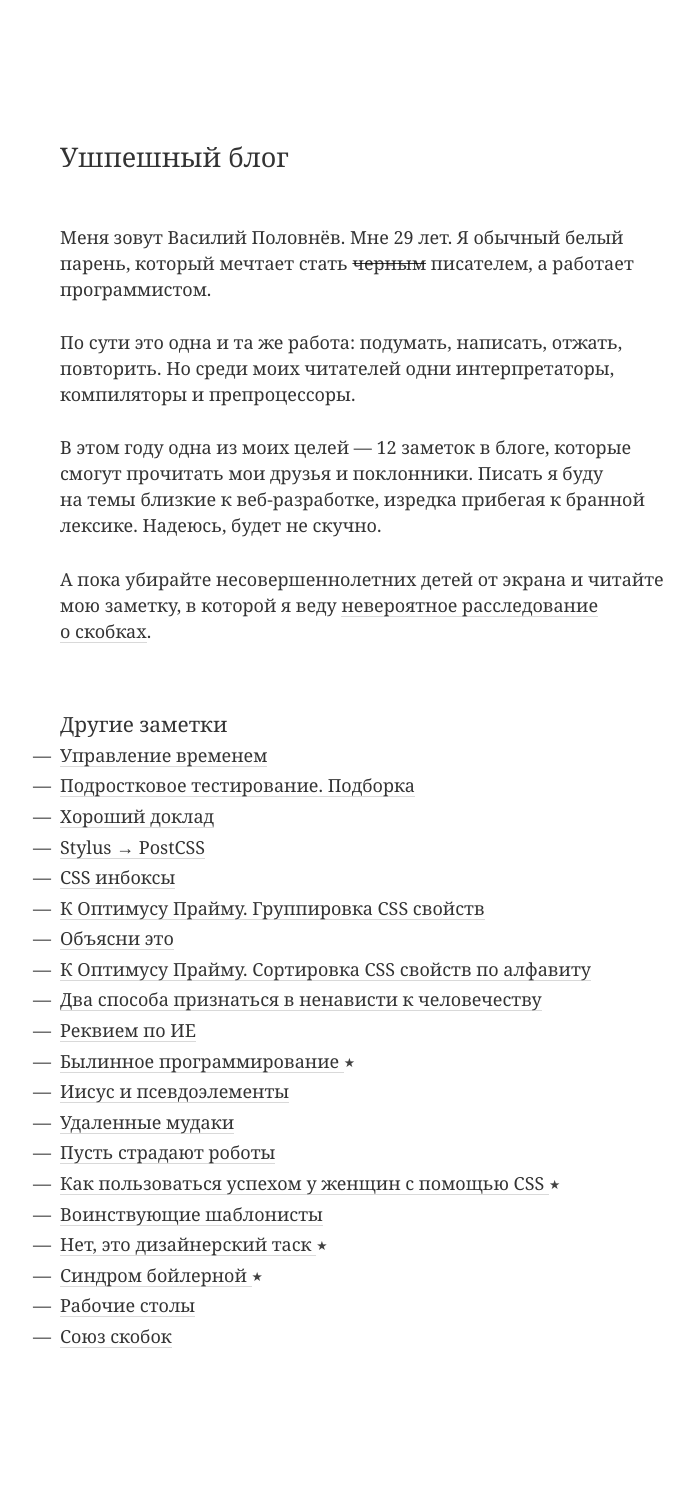
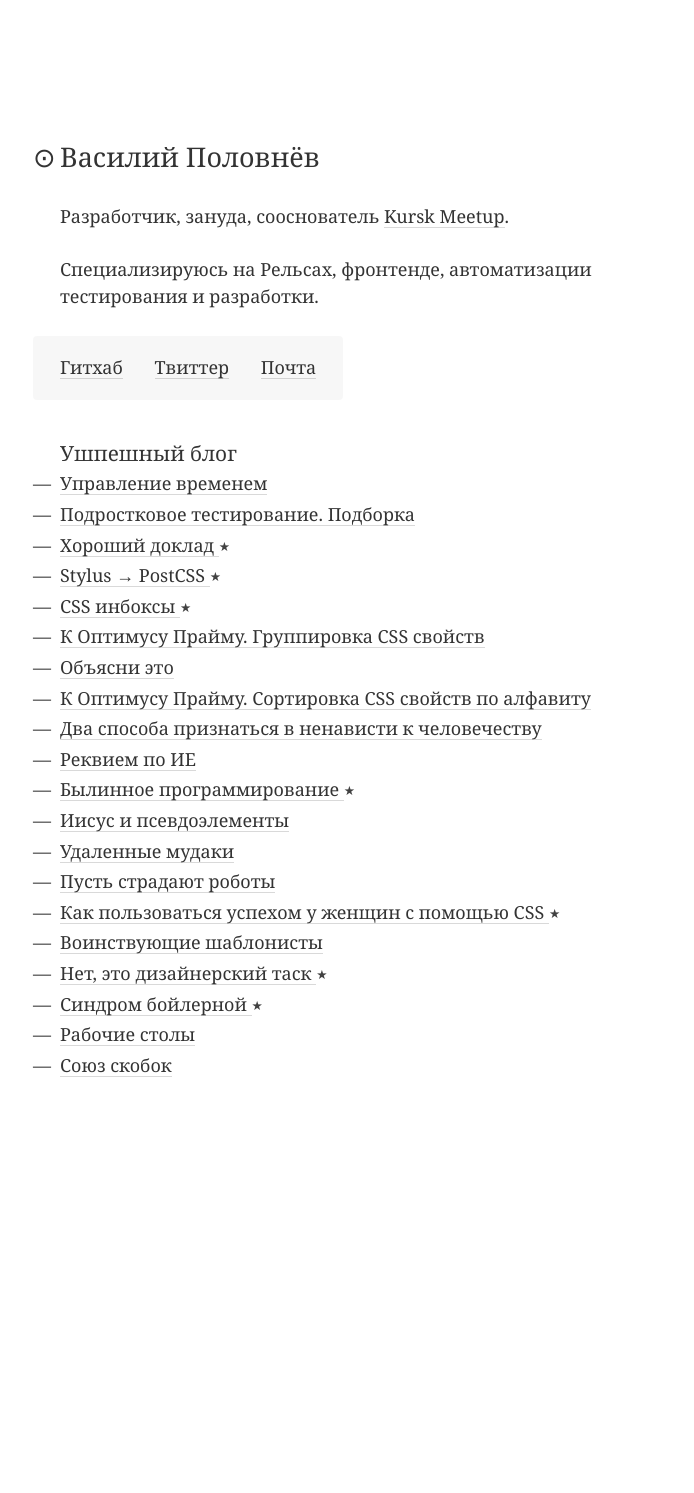
Before and after one commit to vast/vast.github.io, a Jekyll site: the page built from index.html, in a window 1280 px wide. Shown: the whole page, without its empty margins (12-706 px from the left). Built offline with Jekyll 4.4.1, drawn with Linux system fonts in a browser that asks for light colours; Markdown is read by kramdown in place of the engine named in the settings; after the commit the page ends 1222 px from its top, so only the background shows below that.

Commit message:
new home page

```diff
--- a/_sass/modules/_posts.scss
+++ b/_sass/modules/_posts.scss
@@ -6,6 +6,18 @@
 .post-date {
   display: block;
   color: lighten($text-color, 50%);
+}
+
+.post-title--main {
+  padding-bottom: 1em;
+  position: relative;
+
+  &::before {
+    content: '⊙';
+    width: 1em;
+    left: -1em;
+    position: absolute;
+  }
 }
 
 .outstanding {
@@ -17,3 +29,20 @@
 .img--break {
   margin-bottom: 2em;
 }
+
+
+//
+// INBOX
+//
+
+.my_presence {
+  display: inline-block;
+  background: rgba(0, 0, 0, .03);
+  padding: 1em 0 1.1em 1.5em;
+  border-radius: 4px;
+  margin: 0 -1.5em;
+}
+
+.my_presence-link {
+  margin-right: 1.5em;
+}
--- a/index.html
+++ b/index.html
@@ -17,34 +17,25 @@
 <body>
   <article class="post">
     <header class="post-header">
-      <h2 class="post-title">Ушпешный блог</h2>
+      <h2 class="post-title post-title--main">
+        Василий Половнёв
+      </h2>
     </header>
     <div class="post-contents">
       <p>
-        Меня зовут Василий Половнёв. Мне 29 лет.
-        Я обычный белый парень, который мечтает стать <del>черным</del> писателем,
-        а работает программистом.
+        Разработчик, зануда, сооснователь <a href="https://github.com/kurskmeetup/meetups">Kursk Meetup</a>.
       </p>
-
       <p>
-        По сути это одна и та же работа: подумать, написать, отжать, повторить.
-        Но среди моих читателей одни интерпретаторы, компиляторы и препроцессоры.
+      Специализируюсь на Рельсах, фронтенде, автоматизации тестирования и разработки.
       </p>
-
-      <p>
-        В этом году одна из моих целей — 12 заметок в блоге,
-        которые смогут прочитать мои друзья и поклонники.
-        Писать я буду на темы близкие к <nobr>веб-разработке</nobr>, изредка прибегая к бранной лексике.
-        Надеюсь, будет не скучно.
-      </p>
-
-      <p>
-        А пока убирайте несовершеннолетних детей от экрана и читайте мою заметку,
-        в которой я веду <a href="/posts/brackets.html">невероятное расследование о скобках</a>.
+      <p class="my_presence">
+        <a href="https://github.com/vast" class="my_presence-link">Гитхаб</a>
+        <a href="https://twitter.com/vazilla" class="my_presence-link">Твиттер</a>
+        <a href="mailto:vasily@polovnyov.ru" class="my_presence-link">Почта</a>
       </p>
     </div>
     <footer class="blog">
-      <h3>Другие заметки</h3>
+      <h3>Ушпешный блог</h3>
       <ul class="blog-posts">
         {% for post in site.posts %}
         <li class="{{ post.classes }}">
```
Also changed, not shown: _posts/2015-02-16-css-inbox.md (+1 -0 lines), _posts/2015-02-24-from-stylus-to-postcss.md (+1 -0 lines), _posts/2015-06-15-on-speaking-well.md (+1 -0 lines).
